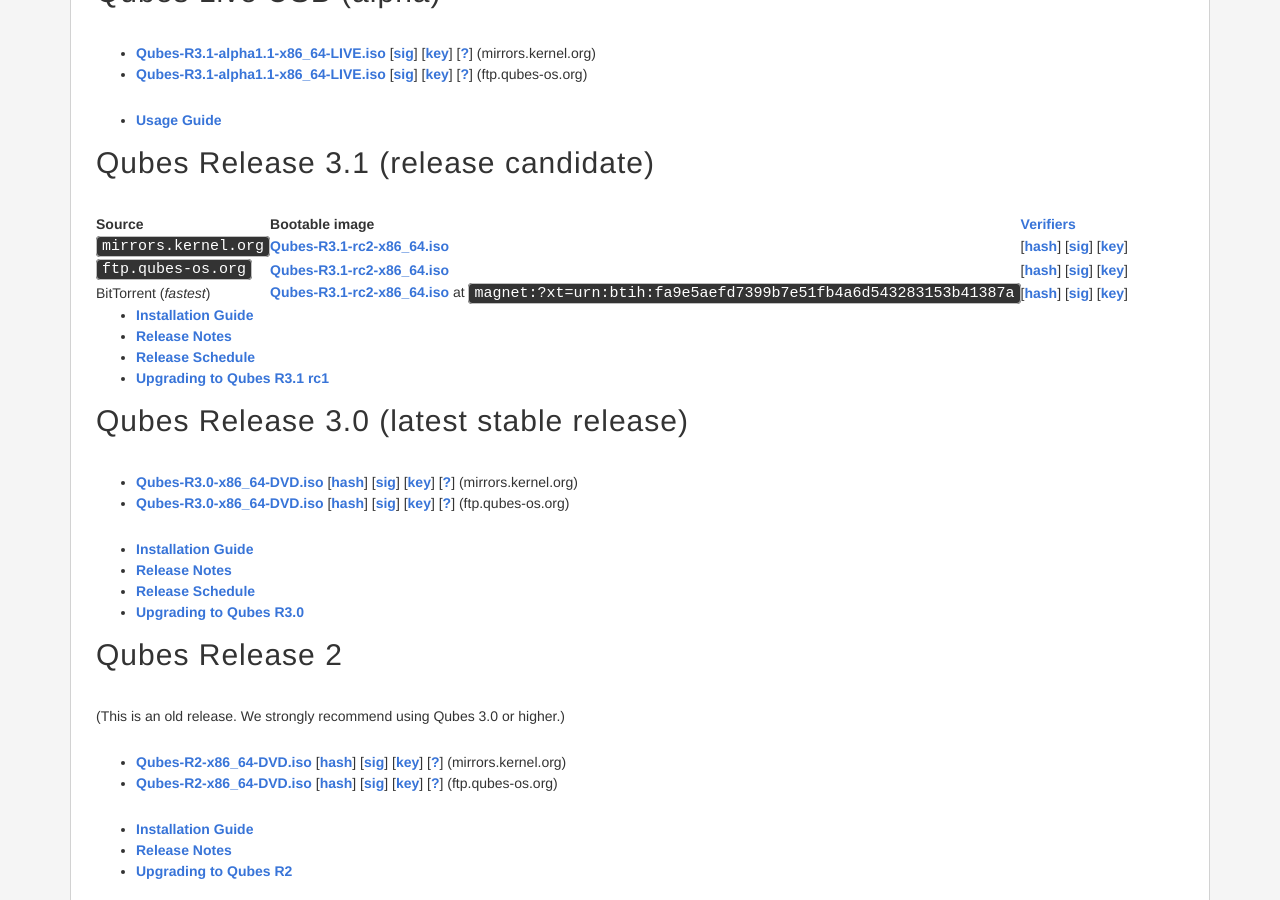
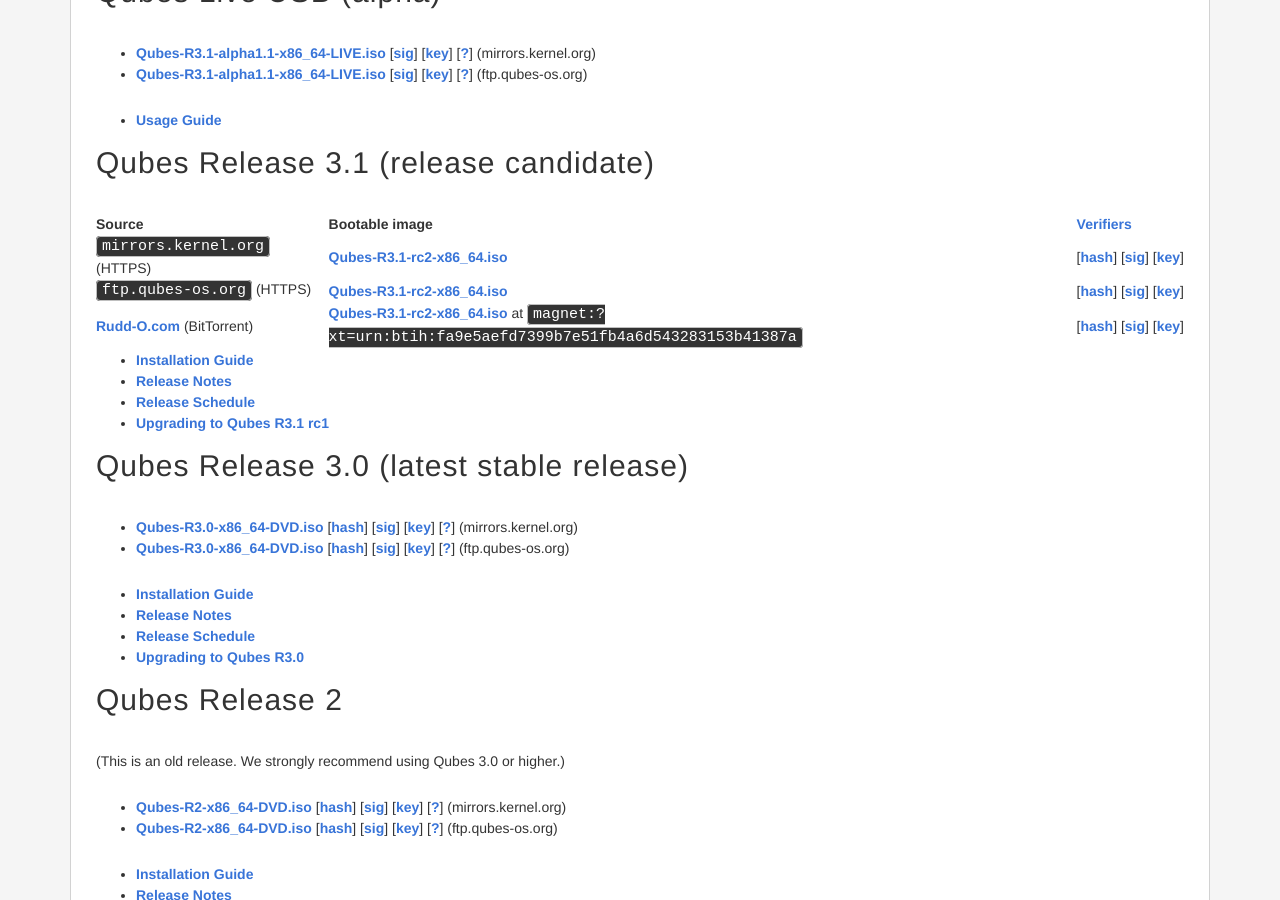
Before and after one commit to QubesOS/qubesos.github.io, a Jekyll site: the page built from pages/downloads.md, in a window 1280 px wide and 900 px high, scrolled down 455 px. Built offline with Jekyll 4.4.1, drawn with Linux system fonts in a browser that asks for light colours; some web fonts are replaced.

Commit message:
Add downloadable BitTorrent non-magnet link.

```diff
--- a/pages/downloads.md
+++ b/pages/downloads.md
@@ -38,11 +38,11 @@ Qubes Live USB (alpha)
 Qubes Release 3.1 (release candidate)
 -------------------------------------
 
-| Source                 | Bootable image  | [Verifiers](/doc/verifying-signatures/) |
-| ---------------------- | --------------- | --------------------------------------- |
-| `mirrors.kernel.org`   | [**Qubes-R3.1-rc2-x86_64.iso**](https://mirrors.kernel.org/qubes/iso/Qubes-R3.1-rc2-x86_64.iso)  | [[hash](https://mirrors.kernel.org/qubes/iso/Qubes-R3.1-rc2-x86_64.iso.DIGESTS)]&nbsp;[[sig](https://mirrors.kernel.org/qubes/iso/Qubes-R3.1-rc2-x86_64.iso.asc)]&nbsp;[[key](https://keys.qubes-os.org/keys/qubes-release-3-signing-key.asc)] |
-| `ftp.qubes-os.org`     | [**Qubes-R3.1-rc2-x86_64.iso**](https://ftp.qubes-os.org/iso/Qubes-R3.1-rc2-x86_64.iso) | [[hash](https://ftp.qubes-os.org/iso/Qubes-R3.1-rc2-x86_64.iso.DIGESTS)]&nbsp;[[sig](https://ftp.qubes-os.org/iso/Qubes-R3.1-rc2-x86_64.iso.asc)]&nbsp;[[key](https://keys.qubes-os.org/keys/qubes-release-3-signing-key.asc)] |
-| BitTorrent (*fastest*) | [**Qubes-R3.1-rc2-x86_64.iso**](magnet:?xt=urn:btih:fa9e5aefd7399b7e51fb4a6d543283153b41387a) at `magnet:?xt=urn:btih:fa9e5aefd7399b7e51fb4a6d543283153b41387a` | [[hash](https://mirrors.kernel.org/qubes/iso/Qubes-R3.1-rc2-x86_64.iso.DIGESTS)]&nbsp;[[sig](https://mirrors.kernel.org/qubes/iso/Qubes-R3.1-rc2-x86_64.iso.asc)]&nbsp;[[key](https://keys.qubes-os.org/keys/qubes-release-3-signing-key.asc)] |
+| Source                                         | Bootable image  | [Verifiers](/doc/verifying-signatures/) |
+| ---------------------------------------------- | --------------- | --------------------------------------- |
+| `mirrors.kernel.org` (HTTPS)                   | [**Qubes-R3.1-rc2-x86_64.iso**](https://mirrors.kernel.org/qubes/iso/Qubes-R3.1-rc2-x86_64.iso)  | [[hash](https://mirrors.kernel.org/qubes/iso/Qubes-R3.1-rc2-x86_64.iso.DIGESTS)]&nbsp;[[sig](https://mirrors.kernel.org/qubes/iso/Qubes-R3.1-rc2-x86_64.iso.asc)]&nbsp;[[key](https://keys.qubes-os.org/keys/qubes-release-3-signing-key.asc)] |
+| `ftp.qubes-os.org`   (HTTPS)                   | [**Qubes-R3.1-rc2-x86_64.iso**](https://ftp.qubes-os.org/iso/Qubes-R3.1-rc2-x86_64.iso) | [[hash](https://ftp.qubes-os.org/iso/Qubes-R3.1-rc2-x86_64.iso.DIGESTS)]&nbsp;[[sig](https://ftp.qubes-os.org/iso/Qubes-R3.1-rc2-x86_64.iso.asc)]&nbsp;[[key](https://keys.qubes-os.org/keys/qubes-release-3-signing-key.asc)] |
+| [Rudd-O.com](https://rudd-o.com/) (BitTorrent) | [**Qubes-R3.1-rc2-x86_64.iso**](https://rudd-o.com/downloads/qubes/Qubes-R3.1-rc2-x86_64.iso.torrent) at `magnet:?xt=urn:btih:fa9e5aefd7399b7e51fb4a6d543283153b41387a` | [[hash](https://mirrors.kernel.org/qubes/iso/Qubes-R3.1-rc2-x86_64.iso.DIGESTS)]&nbsp;[[sig](https://mirrors.kernel.org/qubes/iso/Qubes-R3.1-rc2-x86_64.iso.asc)]&nbsp;[[key](https://keys.qubes-os.org/keys/qubes-release-3-signing-key.asc)] |
 
 -   [**Installation Guide**](/doc/installation-guide/)
 -   [Release Notes](/doc/releases/3.1/release-notes/)
```
